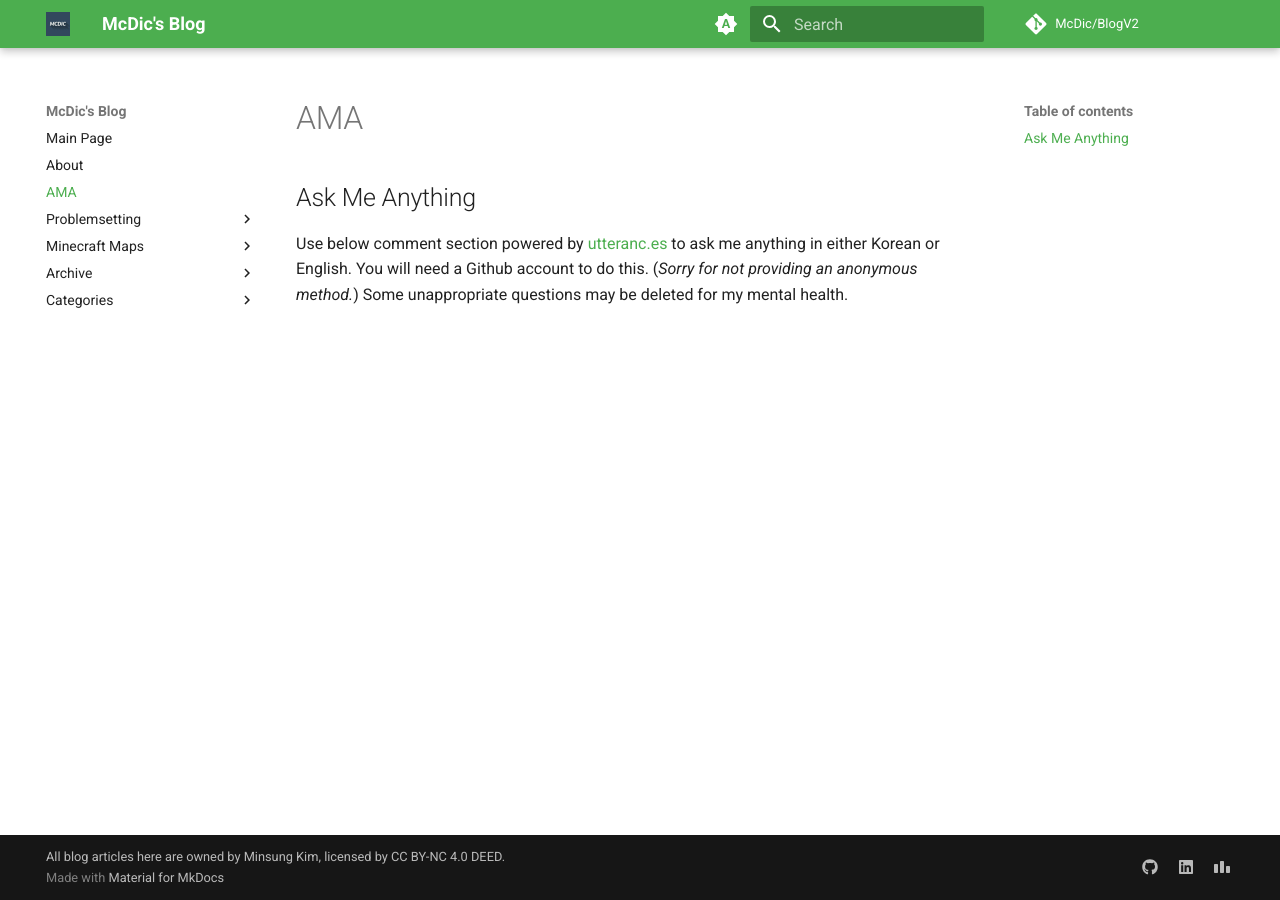
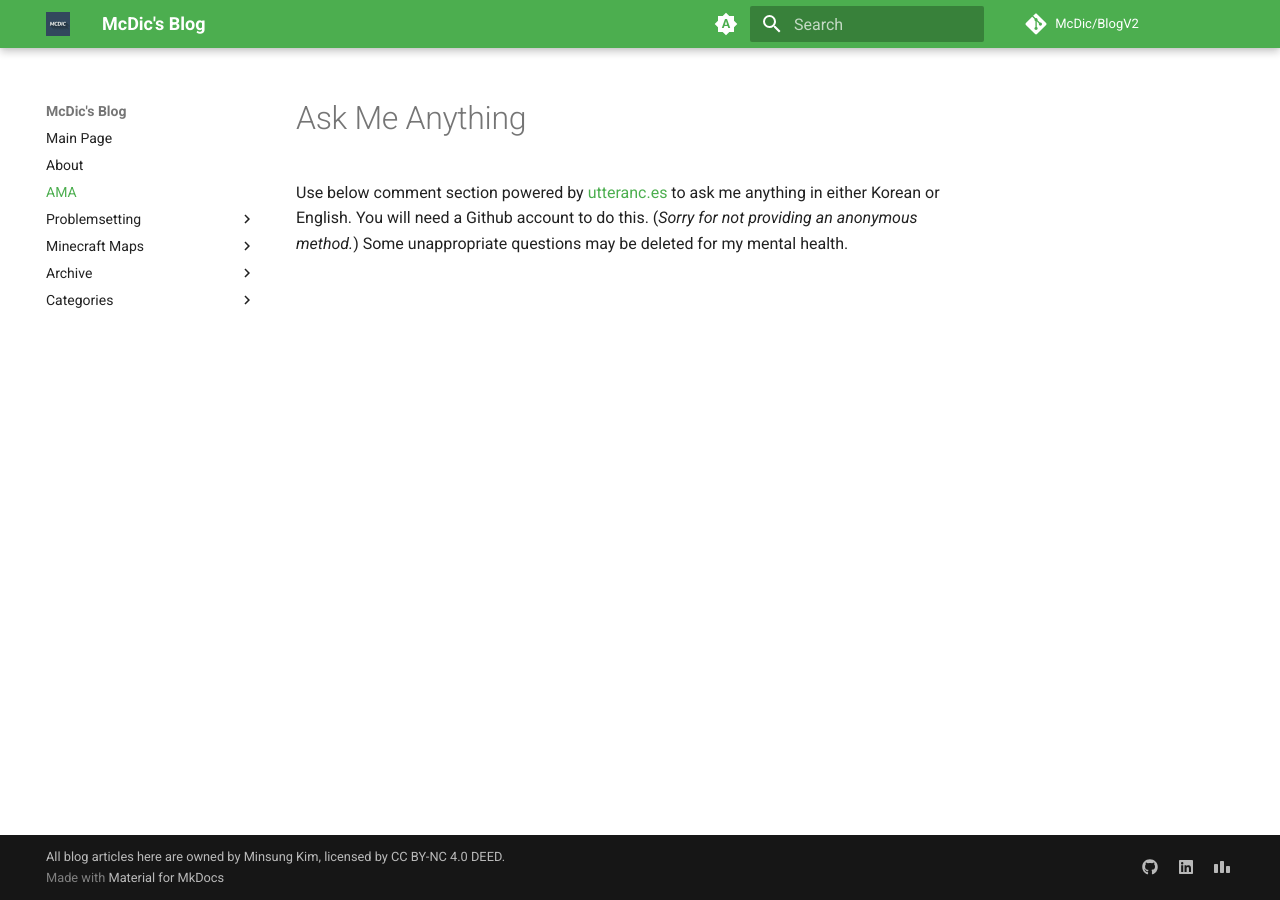
Before and after one commit to McDic/BlogV2, an MkDocs documentation site: the page built from docs/ama.md, in a window 1280 px wide. Built offline with MkDocs 1.6.1 and Material for MkDocs 9.7.7, drawn with Linux system fonts in a browser that asks for light colours; comment, search, counter and statistics services are not loaded.

Commit message:
Change title

```diff
--- a/docs/ama.md
+++ b/docs/ama.md
@@ -1,4 +1,4 @@
-## Ask Me Anything
+# Ask Me Anything
 
 Use below comment section powered by [utteranc.es](https://utteranc.es) to ask me anything in either Korean or English.
 You will need a Github account to do this. (*Sorry for not providing an anonymous method.*)
```
